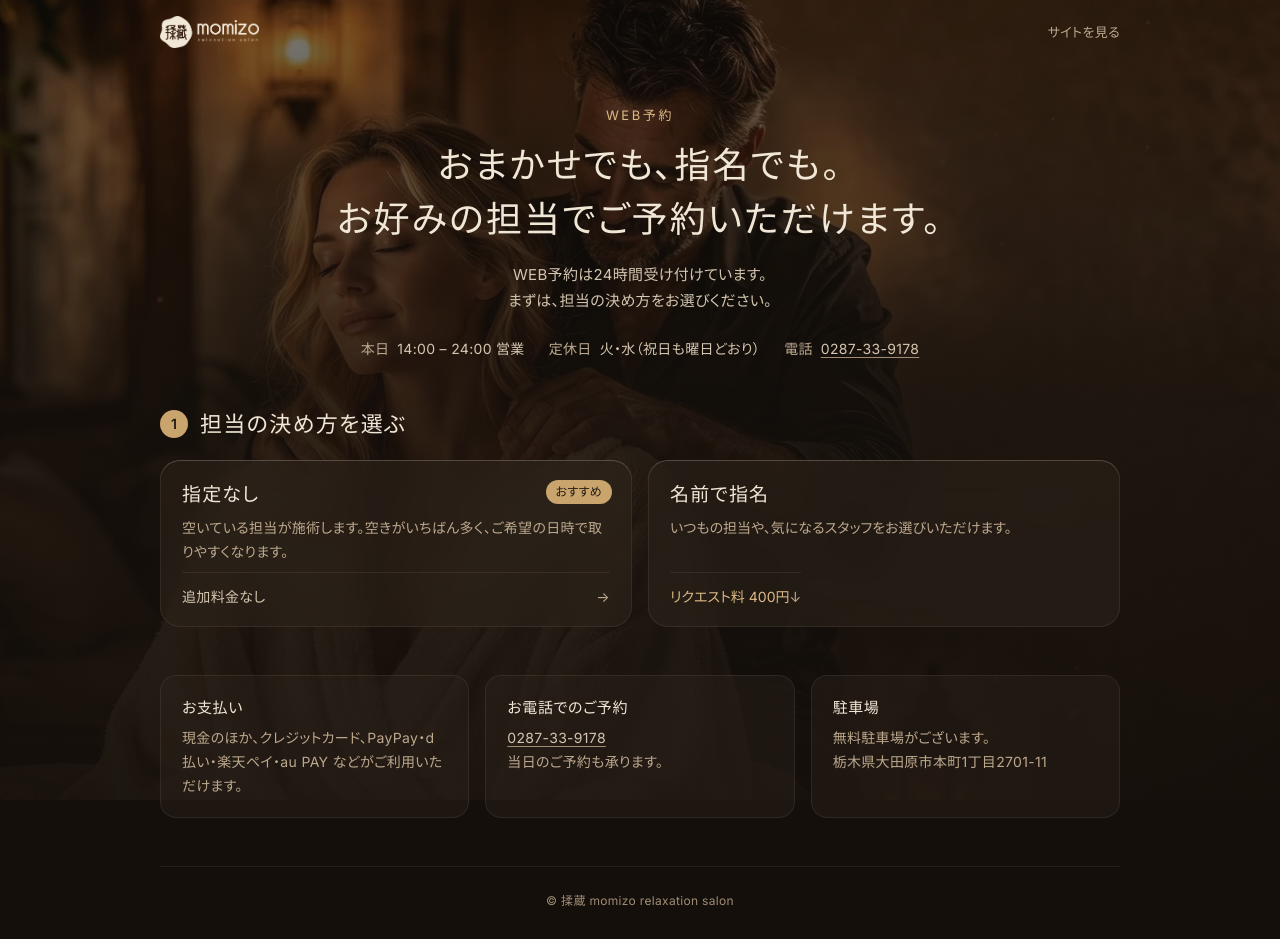
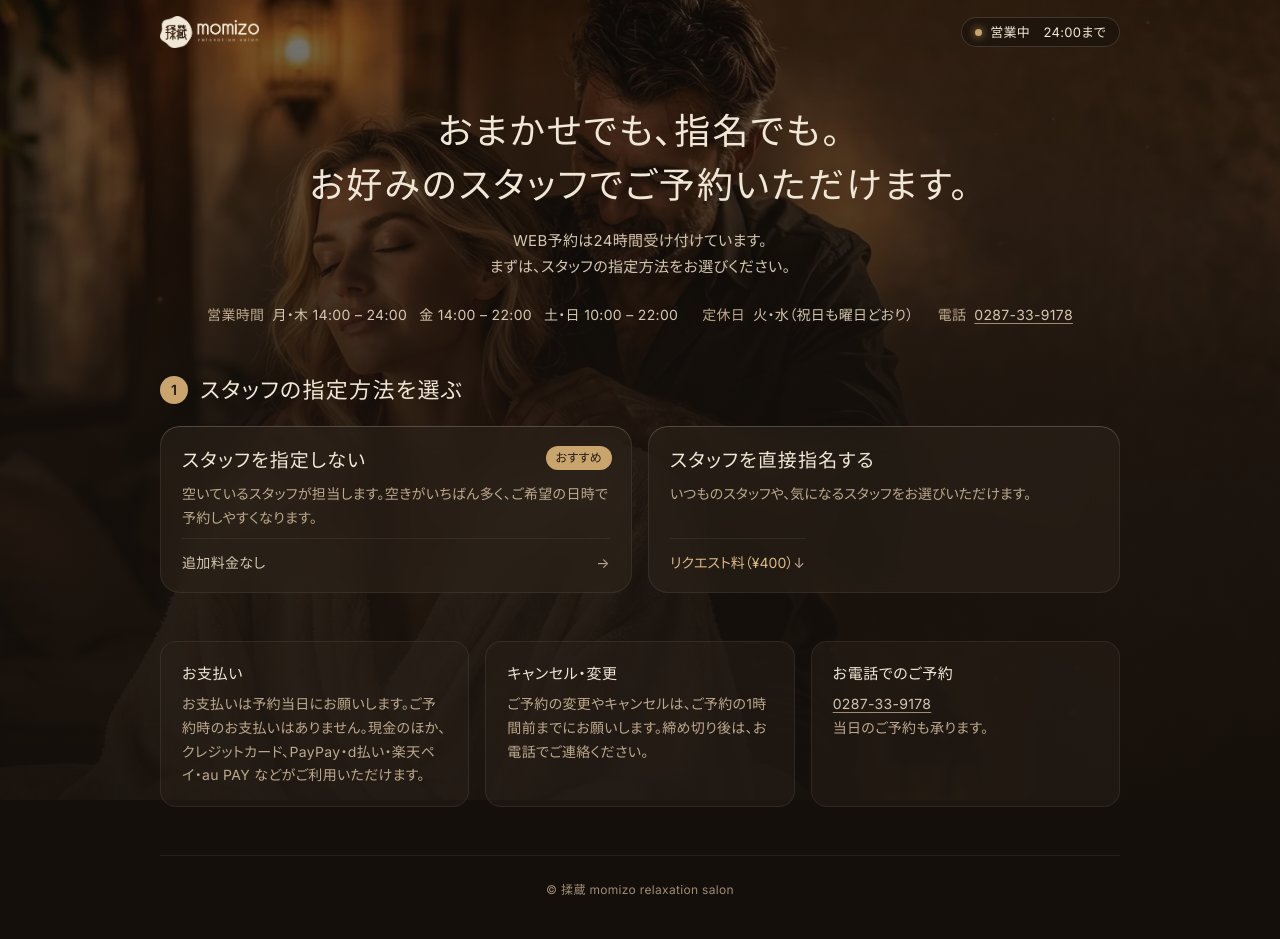
Before and after one commit to momizo2018/momizo-site, a plain HTML site: page reserve/index.html in a window 1280 px wide. Drawn offline with Linux system fonts and the light colour scheme; no server answers; a web font is replaced by a local one.

Commit message:
Update index.html

```diff
--- a/reserve/index.html
+++ b/reserve/index.html
@@ -7,7 +7,7 @@
 <meta name="theme-color" content="#140f0b">
 <meta name="format-detection" content="telephone=no">
 <title>揉蔵 | ご予約</title>
-<meta name="description" content="揉蔵（もみぞう）のWEB予約。おまかせでも、指名でも。お好みの担当でご予約いただけます。">
+<meta name="description" content="揉蔵（もみぞう）のWEB予約。おまかせでも、指名でも。お好みのスタッフでご予約いただけます。">
 <link rel="preconnect" href="https://fonts.googleapis.com">
 <link rel="preconnect" href="https://fonts.gstatic.com" crossorigin>
 <link rel="preconnect" href="https://script.google.com">
@@ -51,17 +51,20 @@ button { font: inherit; color: inherit; background: none; border: 0; cursor: poi
 /* ---------- 頭 ---------- */
 .bar { display: flex; align-items: center; justify-content: space-between; height: 64px; padding-top: env(safe-area-inset-top); }
 .bar img { height: 32px; width: auto; display: block; }
-.bar .site { font-size: 13px; color: var(--soft); padding: 8px 0; }
-@media (hover: hover) { .bar .site:hover { color: var(--ink); } }
+.status { display: inline-flex; align-items: center; gap: 8px; padding: 6px 14px; border-radius: 999px; font-size: 13px; line-height: 1.4; color: var(--muted); background: rgba(20,15,11,.48); box-shadow: inset 0 0 0 1px var(--ink-16); -webkit-backdrop-filter: blur(12px); backdrop-filter: blur(12px); }
+.status::before { content: ""; width: 7px; height: 7px; border-radius: 50%; background: var(--faint); }
+.status.open { color: var(--ink); }
+.status.open::before { background: var(--accent); box-shadow: 0 0 8px var(--accent); }
 
 /* ---------- 見出しまわり ---------- */
 .hero { text-align: center; padding: 40px 0 48px; }
-.hero .label { font-size: 13px; letter-spacing: .2em; color: var(--accent-hover); }
-.hero h1 { margin: 12px 0 16px; font-size: clamp(24px, 6.4vw, 36px); font-weight: 500; line-height: 1.5; letter-spacing: .06em; }
-.hero h1 span { display: inline-block; }
+.hero h1 { margin: 0 0 16px; font-size: clamp(24px, 6.4vw, 36px); font-weight: 500; line-height: 1.5; letter-spacing: .06em; }
+.hero h1 span, .hero .lead span { display: inline-block; }
 .hero .lead { font-size: 15px; color: var(--muted); }
 .meta { display: flex; flex-wrap: wrap; justify-content: center; gap: 6px 24px; margin-top: 24px; font-size: 14px; color: var(--muted); }
 .meta b { font-weight: 500; color: var(--soft); margin-right: 8px; }
+.meta i { font-style: normal; display: inline-block; }
+.meta i + i { margin-left: 12px; }
 .meta a { text-decoration: underline; text-underline-offset: 3px; text-decoration-color: var(--faint); }
 
 /* ---------- 段 ---------- */
@@ -137,16 +140,15 @@ button { font: inherit; color: inherit; background: none; border: 0; cursor: poi
 
 <header class="wrap bar">
   <a href="../" aria-label="揉蔵のサイトへ"><img src="../assets/logo/logo.png" alt="揉蔵" width="462" height="150"></a>
-  <a class="site" href="../">サイトを見る</a>
+  <p class="status" id="status" aria-live="polite">営業時間は曜日で異なります</p>
 </header>
 
 <main>
   <div class="wrap hero">
-    <p class="label">WEB予約</p>
-    <h1><span>おまかせでも、</span><span>指名でも。</span><br><span>お好みの担当で</span><span>ご予約いただけます。</span></h1>
-    <p class="lead">WEB予約は24時間受け付けています。<br>まずは、担当の決め方をお選びください。</p>
+    <h1><span>おまかせでも、</span><span>指名でも。</span><br><span>お好みのスタッフで</span><span>ご予約いただけます。</span></h1>
+    <p class="lead"><span>WEB予約は24時間受け付けています。</span><br><span>まずは、スタッフの指定方法を</span><span>お選びください。</span></p>
     <p class="meta">
-      <span><b>本日</b><span id="today">営業時間は曜日で異なります</span></span>
+      <span><b>営業時間</b><i>月・木 14:00 – 24:00</i><i>金 14:00 – 22:00</i><i>土・日 10:00 – 22:00</i></span>
       <span><b>定休日</b>火・水（祝日も曜日どおり）</span>
       <span><b>電話</b><a href="tel:0287339178">0287-33-9178</a></span>
     </p>
@@ -154,30 +156,30 @@ button { font: inherit; color: inherit; background: none; border: 0; cursor: poi
 
   <!-- 1. 予約方法を選ぶ -->
   <section class="wrap step" id="step1" aria-labelledby="h1-step">
-    <div class="step-head"><span class="no" aria-hidden="true">1</span><h2 id="h1-step">担当の決め方を選ぶ</h2></div>
+    <div class="step-head"><span class="no" aria-hidden="true">1</span><h2 id="h1-step">スタッフの指定方法を選ぶ</h2></div>
     <div class="ways">
       <a class="way" id="go-any" href="">
         <span class="tag">おすすめ</span>
-        <h3>指定なし</h3>
-        <p>空いている担当が施術します。空きがいちばん多く、ご希望の日時で取りやすくなります。</p>
+        <h3>スタッフを指定しない</h3>
+        <p>空いているスタッフが担当します。空きがいちばん多く、ご希望の日時で予約しやすくなります。</p>
         <span class="fee free">追加料金なし<span aria-hidden="true">→</span></span>
       </a>
       <button class="way" id="way-gender" type="button" aria-expanded="false" aria-controls="step2">
-        <h3>性別で指定</h3>
-        <p>男性・女性のどちらかをお選びいただけます。担当はお店で決めます。</p>
-        <span class="fee">リクエスト料 400円<span aria-hidden="true">↓</span></span>
+        <h3>スタッフを性別で指定する</h3>
+        <p>男性・女性のどちらかをお選びいただけます。担当するスタッフは当店でお決めします。</p>
+        <span class="fee">リクエスト料（¥400）<span aria-hidden="true">↓</span></span>
       </button>
       <button class="way" id="way-staff" type="button" aria-expanded="false" aria-controls="step2">
-        <h3>名前で指名</h3>
-        <p>いつもの担当や、気になるスタッフをお選びいただけます。</p>
-        <span class="fee">リクエスト料 400円<span aria-hidden="true">↓</span></span>
+        <h3>スタッフを直接指名する</h3>
+        <p>いつものスタッフや、気になるスタッフをお選びいただけます。</p>
+        <span class="fee">リクエスト料（¥400）<span aria-hidden="true">↓</span></span>
       </button>
     </div>
   </section>
 
-  <!-- 2. 担当を選ぶ（性別・名前を選んだときだけ開く） -->
+  <!-- 2. スタッフを選ぶ（性別・名前を選んだときだけ開く） -->
   <section class="wrap step" id="step2" aria-labelledby="h2-step" hidden>
-    <div class="step-head"><span class="no" aria-hidden="true">2</span><h2 id="h2-step">担当を選ぶ</h2></div>
+    <div class="step-head"><span class="no" aria-hidden="true">2</span><h2 id="h2-step">スタッフを選ぶ</h2></div>
     <div class="panel" id="p-gender" hidden>
       <p class="panel-title">ご希望の性別をお選びください。</p>
       <ul class="list" id="gender-list"></ul>
@@ -186,14 +188,14 @@ button { font: inherit; color: inherit; background: none; border: 0; cursor: poi
       <p class="panel-title">指名するスタッフをお選びください。</p>
       <ul class="list" id="staff-list"><li class="empty">スタッフを読み込んでいます…</li></ul>
     </div>
-    <p class="next">次の画面で、コースと日時をお選びいただけます。</p>
+    <p class="next">次の画面で、サービスと日時をお選びいただけます。</p>
   </section>
 
   <!-- ご来店の前に -->
   <div class="wrap info">
-    <div><h3>お支払い</h3>現金のほか、クレジットカード、PayPay・d払い・楽天ペイ・au PAY などがご利用いただけます。</div>
+    <div><h3>お支払い</h3>お支払いは予約当日にお願いします。ご予約時のお支払いはありません。現金のほか、クレジットカード、PayPay・d払い・楽天ペイ・au PAY などがご利用いただけます。</div>
+    <div><h3>キャンセル・変更</h3>ご予約の変更やキャンセルは、ご予約の1時間前までにお願いします。締め切り後は、お電話でご連絡ください。</div>
     <div><h3>お電話でのご予約</h3><a href="tel:0287339178">0287-33-9178</a><br>当日のご予約も承ります。</div>
-    <div><h3>駐車場</h3>無料駐車場がございます。<br>栃木県大田原市本町1丁目2701-11</div>
   </div>
 </main>
 
@@ -213,8 +215,8 @@ button { font: inherit; color: inherit; background: none; border: 0; cursor: poi
   const ENDPOINT = "https://script.google.com/macros/s/AKfycbymfb-1zaPmaks9vQk_cmBJg2P-YCuKZFA8bLx5pZIbiTHPu_sgtex6ePEetcoQa9Bh/exec?type=staff";
   const CACHE_KEY = "momizo-reserve-staff-1";
   const COURSES = ["ボディ", "ヘッド", "フット", "フル"];
-  /* 営業時間（日曜=0）。祝日も曜日どおり */
-  const HOURS = ["10:00 – 22:00", "14:00 – 24:00", "", "", "14:00 – 24:00", "14:00 – 22:00", "10:00 – 22:00"];
+  /* 営業時間（日曜=0。[開店, 閉店]、定休日は null）。祝日も曜日どおり */
+  const HOURS = [["10:00", "22:00"], ["14:00", "24:00"], null, null, ["14:00", "24:00"], ["14:00", "22:00"], ["10:00", "22:00"]];
   /* ============================================================ */
 
   const $ = (id) => document.getElementById(id);
@@ -224,11 +226,26 @@ button { font: inherit; color: inherit; background: none; border: 0; cursor: poi
 
   $("go-any").href = URL_ANY;
 
-  /* 本日の営業（日本時間の曜日で） */
-  try {
-    const wd = ["日", "月", "火", "水", "木", "金", "土"].indexOf(new Intl.DateTimeFormat("ja-JP", { timeZone: "Asia/Tokyo", weekday: "short" }).format(new Date()));
-    if (wd >= 0) $("today").textContent = HOURS[wd] ? HOURS[wd] + " 営業" : "定休日";
-  } catch (e) {}
+  /* いまの営業の状態（日本時間で、1分ごとに更新） */
+  const min = (hm) => { const [h, m] = hm.split(":").map(Number); return h * 60 + m; };
+  function status() {
+    try {
+      const parts = Object.fromEntries(new Intl.DateTimeFormat("en-US", { timeZone: "Asia/Tokyo", weekday: "short", hour: "numeric", minute: "numeric", hourCycle: "h23" })
+        .formatToParts(new Date()).map((x) => [x.type, x.value]));
+      const wd = ["Sun", "Mon", "Tue", "Wed", "Thu", "Fri", "Sat"].indexOf(parts.weekday);
+      const now = Number(parts.hour) * 60 + Number(parts.minute);
+      const h = HOURS[wd], st = $("status");
+      let text, open = false;
+      if (!h) text = "本日は定休日です";
+      else if (now < min(h[0])) text = "本日 " + h[0] + "から営業";
+      else if (now < min(h[1])) { text = "営業中　" + h[1] + "まで"; open = true; }
+      else text = "本日の営業は終了しました";
+      st.textContent = text;
+      st.classList.toggle("open", open);
+    } catch (e) {}
+  }
+  status();
+  setInterval(status, 60000);
 
   /* 担当の1行 */
   function row(href, { name, role, meta, face }) {
@@ -268,7 +285,7 @@ button { font: inherit; color: inherit; background: none; border: 0; cursor: poi
     Object.entries(URL_GENDER).forEach(([sex, url]) => {
       if (!okUrl(url)) return;
       if (list && !staff.some((s) => s.gender === sex)) return;
-      g.append(row(url, { name: sex + "スタッフ", meta: sex + "の担当が施術します" }));
+      g.append(row(url, { name: sex + "スタッフ", meta: sex + "スタッフが担当します" }));
     });
     $("way-gender").hidden = !g.children.length;
 
```
